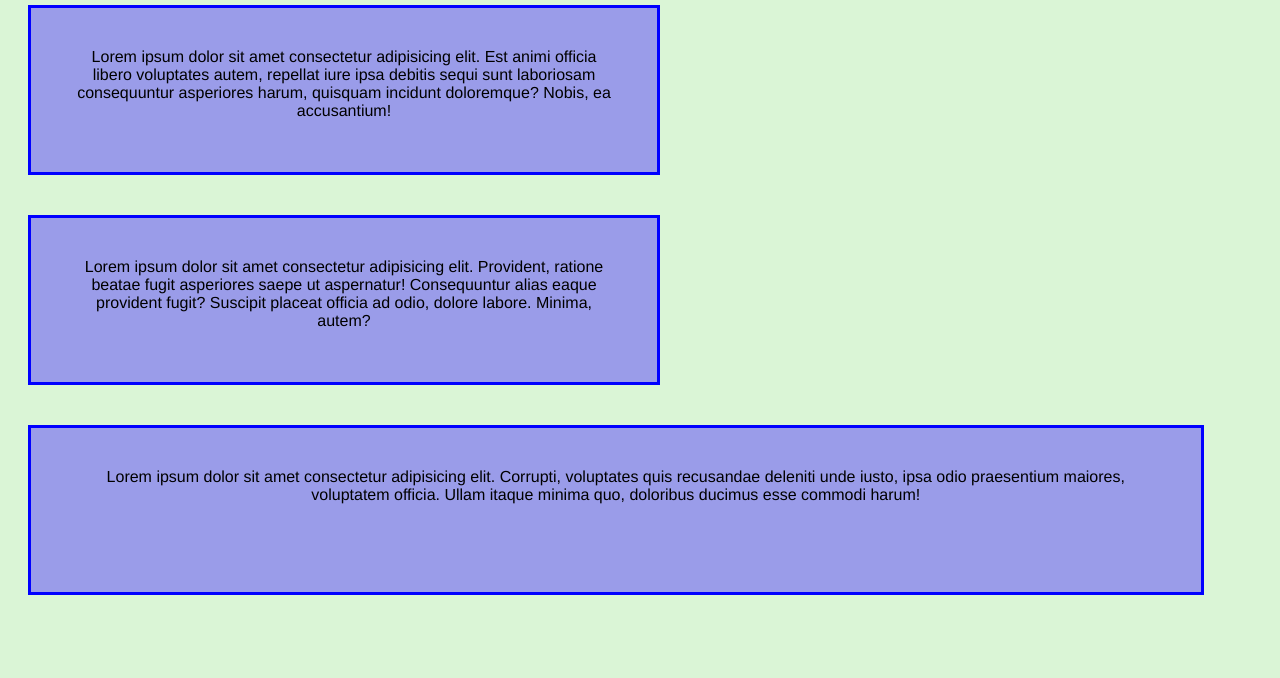
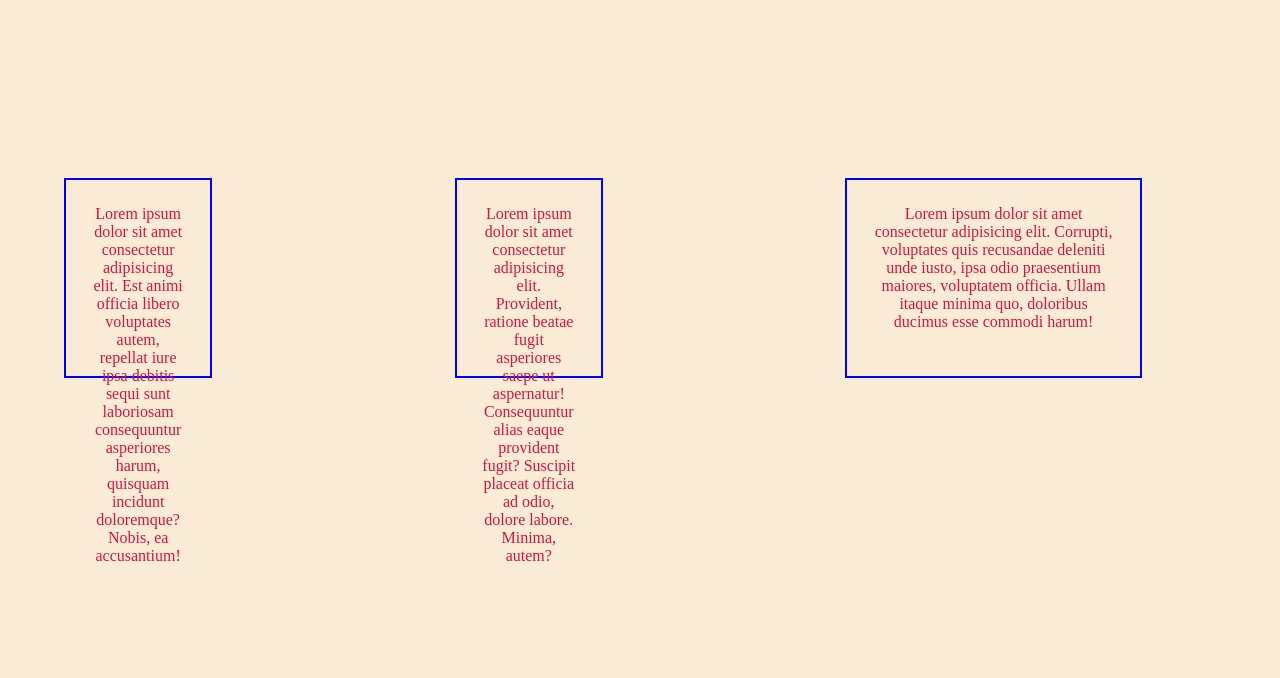
Before and after one commit to qasiim2022skipq/module2-solution, a plain HTML site: page qasiim_solution/index.html in a window 1280 px wide. Shown: the part 122-800 px from the top of the page. Drawn offline with Linux system fonts and the light colour scheme.

Commit message:
incomplete but tried as much as i could till submission

```diff
--- a/qasiim_solution/css/style.css
+++ b/qasiim_solution/css/style.css
@@ -1,14 +1,32 @@
-*{
+body{
+    /*
     font-family: 'Franklin Gothic Medium', 'Arial Narrow', Arial, sans-serif;
    text-align: center;
     background-color: #daf5d6;
+    */
+    background-color: antiquewhite;
+    margin: 0;
+    height: 100vh;
+    display: flex;
+    justify-content: center;
+    align-items: center;
 }
+/*
 .TopSect{
     text-align: center;
     text-transform: uppercase;
     font-weight: bolder;
     font-size:4vh;
     margin-top: 70px;
+}
+*/
+
+.container section{
+    text-align: center;
+    text-transform: uppercase;
+    font-weight: bolder;
+    font-size:4vh;
+
 }
 /*
 .container{
@@ -34,12 +52,19 @@
 */
 
 .container{
+   /*
     width: 100%;
     height: auto;
     float: left;
+    */
+    width: 90%;
+    display: grid;
+    grid-template-columns: repeat(auto-fit,minmax(250px,1fr));
+    grid-gap: 20px;
 }
 
 .item_container1 p{
+   /*
     width: 33%;
     height: 150px;
     border: 2px solid red;
@@ -54,7 +79,14 @@
     margin: 20px 20px;
     float: left;
     box-sizing: border-box;
-
+    */
+    height: 200px;
+    border: 2px solid blue;
+    color:crimson;
+    position: relative;
+    box-sizing: border-box;
+    text-align: center;
+    padding: 25px;
 }
 
 
@@ -65,7 +97,7 @@ h2{
 }
 .item_container2 p{
 
-
+   /*
     width: 33%;
     height: 150px;
     border: 2px solid red;
@@ -80,11 +112,18 @@ h2{
     margin: 20px 20px;
     float: left;
     box-sizing: border-box;
-
+    */
+    height: 200px;
+    border: 2px solid blue;
+    color:crimson;
+    position: relative;
+    box-sizing: border-box;
+    text-align: center;
+    padding: 25px;
 }
 .item_container3 p{
 
-
+   /*
     width: 33%;
     height: 150px;
     border: 2px solid red;
@@ -99,24 +138,39 @@ h2{
     margin: 20px 20px;
     float: left;
     box-sizing: border-box;
+    */
+    height: 200px;
+    border: 2px solid blue;
+    color:crimson;
+    position: relative;
+    box-sizing: border-box;
+    text-align: center;
+    padding: 25px;
+
+}
+p{
+    margin: 0;
+    position: absolute;
+
 
 }
 /* 992px and up for desktop */
-@media screen and (min-device-width: 992px) and (max-device-width: 1600) {
+/* (min-device-width: 992px) and  */
+@media screen and (min-device-width:992px) and (max-device-width: 1600px) {
 
     .item_container1 p{
-        color: blanchedalmond;
-        width: 27%;
+
+        width: 25%;
 
     }
     .item_container2 p{
-        color: blanchedalmond;
-        width: 27%;
+
+        width: 25%;
 
     }
     .item_container3 p{
-        color: blanchedalmond;
-        width: 27%;
+
+        width: 25%;
     }
  }
  /* 768px and 991px for tablet */
@@ -124,20 +178,21 @@ h2{
 
     .item_container1 p{
 
-        width: 50%;
+        width: 40%;
 
     }
     .item_container2 p{
 
-        width: 50%;
+        width: 40%;
 
     }
     .item_container3 p{
 
-        width: 93%;
+        width: 80%;
+        grid-template-rows: repeat(auto-fit,minmax(250px,1fr));
     }
  }
- @media screen and (max-device-width: 767px) {
+ @media screen and (min-device-width: 320px) and (max-device-width:767px) {
     /* For mobile phones: */
 
 
--- a/qasiim_solution/index.html
+++ b/qasiim_solution/index.html
@@ -9,7 +9,7 @@
     <title>Desktop</title>
 
 </head>
-<div class="TopSect">Our Menu</div>
+
 <body>
 <div class="container">
 
```
